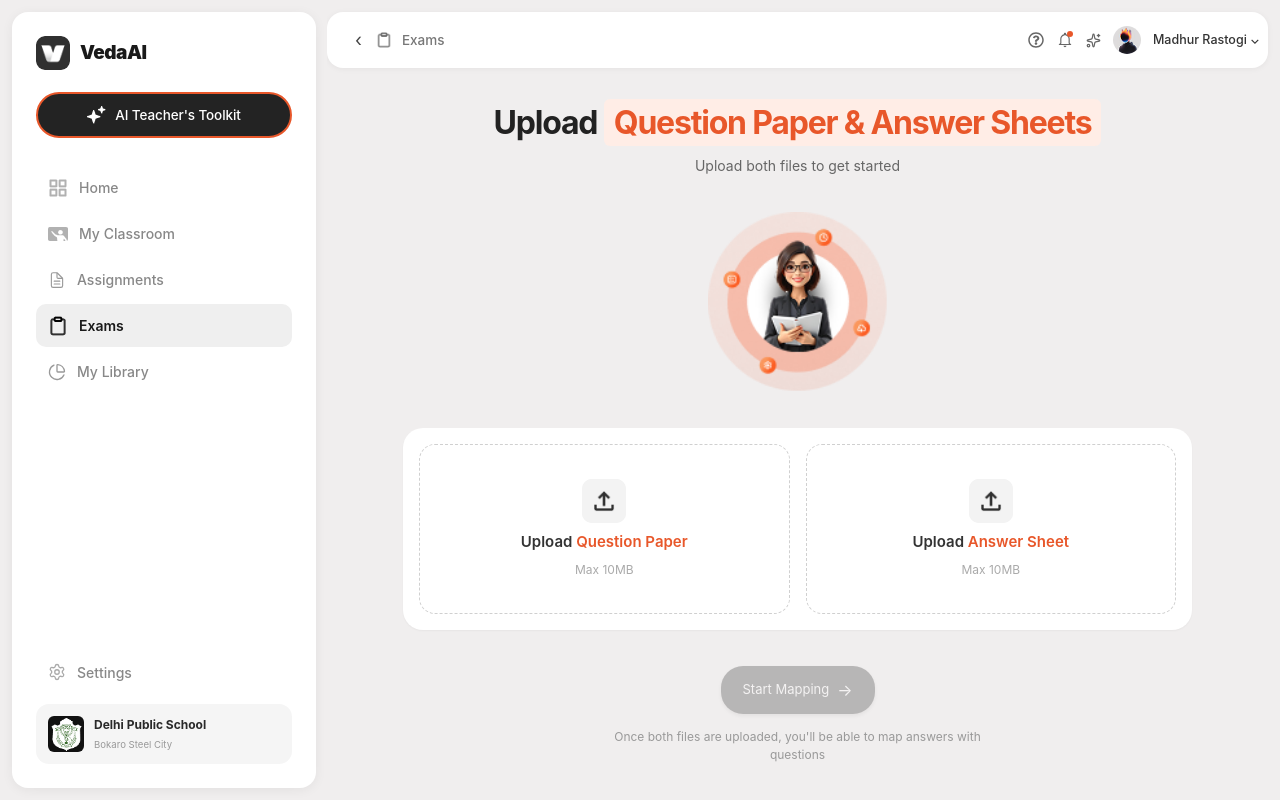
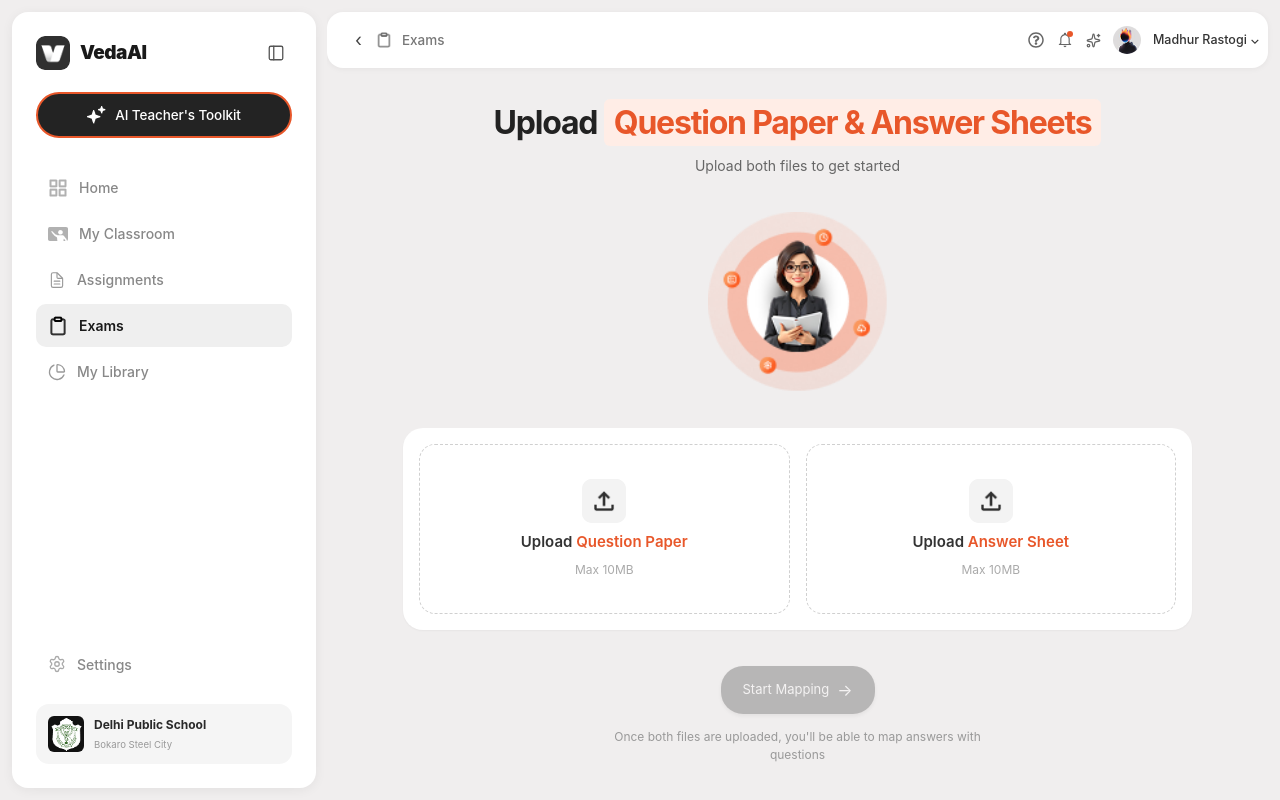
Before and after one commit to Leonallr10/GradeSight, a Next.js app: page / in a window 1280 px wide. Built offline with nearby package versions, Linux system fonts and the light colour scheme.

Commit message:
style: adjust sidebar layout and styling; update toggle button and add new sidebar sections for improved navigation

```diff
--- a/app/globals.css
+++ b/app/globals.css
@@ -59,7 +59,7 @@ a {
 }
 
 .desktop-side.narrow {
-  width: 84px;
+  width: 76px;
   padding: 12px 0 12px 12px;
 }
 
@@ -84,8 +84,22 @@ a {
   box-shadow: 0 2px 12px rgba(0, 0, 0, 0.06);
   border: none;
   opacity: 1;
-  transition: padding .2s ease, border-radius .2s ease;
+  transition: width .2s ease, padding .2s ease, border-radius .2s ease;
   overflow: hidden;
+}
+
+.sidebar-top {
+  display: flex;
+  flex-direction: column;
+  min-height: 0;
+  flex: 1;
+}
+
+.sidebar-bottom {
+  display: flex;
+  flex-direction: column;
+  gap: 8px;
+  margin-top: auto;
 }
 
 .brand {
@@ -139,22 +153,29 @@ a {
   font-size: 13px;
 }
 
-.collapse {
+.sidebar-toggle {
   margin-left: auto;
-  color: #aaa;
-  font-size: 14px;
+  color: #555;
   display: inline-flex;
   align-items: center;
   justify-content: center;
-  padding: 5px;
-  border-radius: 7px;
+  width: 32px;
+  height: 32px;
+  padding: 0;
+  border-radius: 8px;
   flex: none;
+  flex-shrink: 0;
   transition: background .15s, color .15s;
 }
 
-.collapse:hover {
+.sidebar-toggle:hover {
   background: #f2f2f2;
-  color: #555;
+  color: #1a1a1a;
+}
+
+.sidebar-toggle svg {
+  display: block;
+  flex: none;
 }
 
 .toolkit {
@@ -287,39 +308,73 @@ nav a.active {
   background: #111;
 }
 
-/* Collapsed sidebar */
+/* Collapsed sidebar — icon-only rail */
 .sidebar.collapsed {
-  padding: 16px 8px;
+  width: 64px;
+  padding: 14px 8px;
   align-items: center;
   border-radius: 14px;
 }
 
 .sidebar.collapsed .brand {
+  flex-direction: column;
   justify-content: center;
-  flex-direction: column;
-  gap: 10px;
-  margin-bottom: 20px;
+  align-items: center;
+  gap: 8px;
+  margin-bottom: 16px;
+  width: 100%;
 }
 
-.sidebar.collapsed .brand .collapse {
+.sidebar.collapsed .brand .sidebar-toggle {
   margin-left: 0;
+}
+
+.sidebar.collapsed .brand-logo {
+  width: 30px;
+  height: 30px;
+}
+
+.sidebar.collapsed .toolkit.icon-only {
+  width: 40px;
+  height: 40px;
+  margin: 0 auto 18px;
+}
+
+.sidebar.collapsed nav {
+  width: 100%;
+  align-items: center;
 }
 
 .sidebar.collapsed nav a,
 .sidebar.collapsed .settings {
   justify-content: center;
-  padding: 10px;
+  align-items: center;
+  width: 100%;
+  padding: 10px 0;
+  gap: 0;
+}
+
+.sidebar.collapsed nav a span,
+.sidebar.collapsed .settings span,
+.sidebar.collapsed .school > div {
+  display: none;
 }
 
 .sidebar.collapsed .school {
   justify-content: center;
-  padding: 8px;
+  padding: 6px 0;
   background: transparent;
+  width: 100%;
 }
 
 .sidebar.collapsed .school-logo {
-  width: 32px;
-  height: 32px;
+  width: 28px;
+  height: 28px;
+}
+
+.sidebar.collapsed .sidebar-bottom {
+  width: 100%;
+  align-items: center;
 }
 
 /* Topbar + workspace — Figma spec:
--- a/components/UploadScreen.tsx
+++ b/components/UploadScreen.tsx
@@ -1,10 +1,9 @@
 'use client'
 
 import { ChangeEvent } from 'react'
-import { ChartPie, Settings, ClipboardList, ArrowLeft, Sparkles } from 'lucide-react'
+import { ChartPie, Settings, ClipboardList, ArrowLeft, Sparkles, PanelLeft, PanelRight } from 'lucide-react'
 import { IoDocumentTextOutline } from 'react-icons/io5'
 import { IoMdNotificationsOutline } from 'react-icons/io'
-import { VscLayoutSidebarLeftOff } from 'react-icons/vsc'
 import { FaRegQuestionCircle } from 'react-icons/fa'
 
 type FileKind = 'question' | 'answer'
@@ -122,18 +121,23 @@ export function Sidebar({
 }) {
   return (
     <aside className={`sidebar ${collapsed ? 'collapsed' : ''}`}>
+      <div className="sidebar-top">
         <div className="brand">
           {/* eslint-disable-next-line @next/next/no-img-element */}
           <img src="/icons/logo.png" alt="VedaAI logo" className="brand-logo" />
           {!collapsed && <strong>VedaAI</strong>}
           <button
             type="button"
-          className="collapse"
+            className="sidebar-toggle"
             aria-label={collapsed ? 'Expand sidebar' : 'Collapse sidebar'}
             aria-expanded={!collapsed}
             onClick={onToggle}
           >
-          <VscLayoutSidebarLeftOff size={18} />
+            {collapsed ? (
+              <PanelRight size={18} strokeWidth={1.75} aria-hidden />
+            ) : (
+              <PanelLeft size={18} strokeWidth={1.75} aria-hidden />
+            )}
           </button>
         </div>
         {collapsed ? (
@@ -173,6 +177,8 @@ export function Sidebar({
             {!collapsed && <span>My Library</span>}
           </a>
         </nav>
+      </div>
+      <div className="sidebar-bottom">
         <a className="settings" title="Settings">
           <Settings size={18} className="nav-lib-icon" strokeWidth={1.75} />
           {!collapsed && <span>Settings</span>}
@@ -186,6 +192,7 @@ export function Sidebar({
               <small>Bokaro Steel City</small>
             </div>
           )}
+        </div>
       </div>
     </aside>
   )
```
Lines whose indentation alone changed are shown as unchanged.
